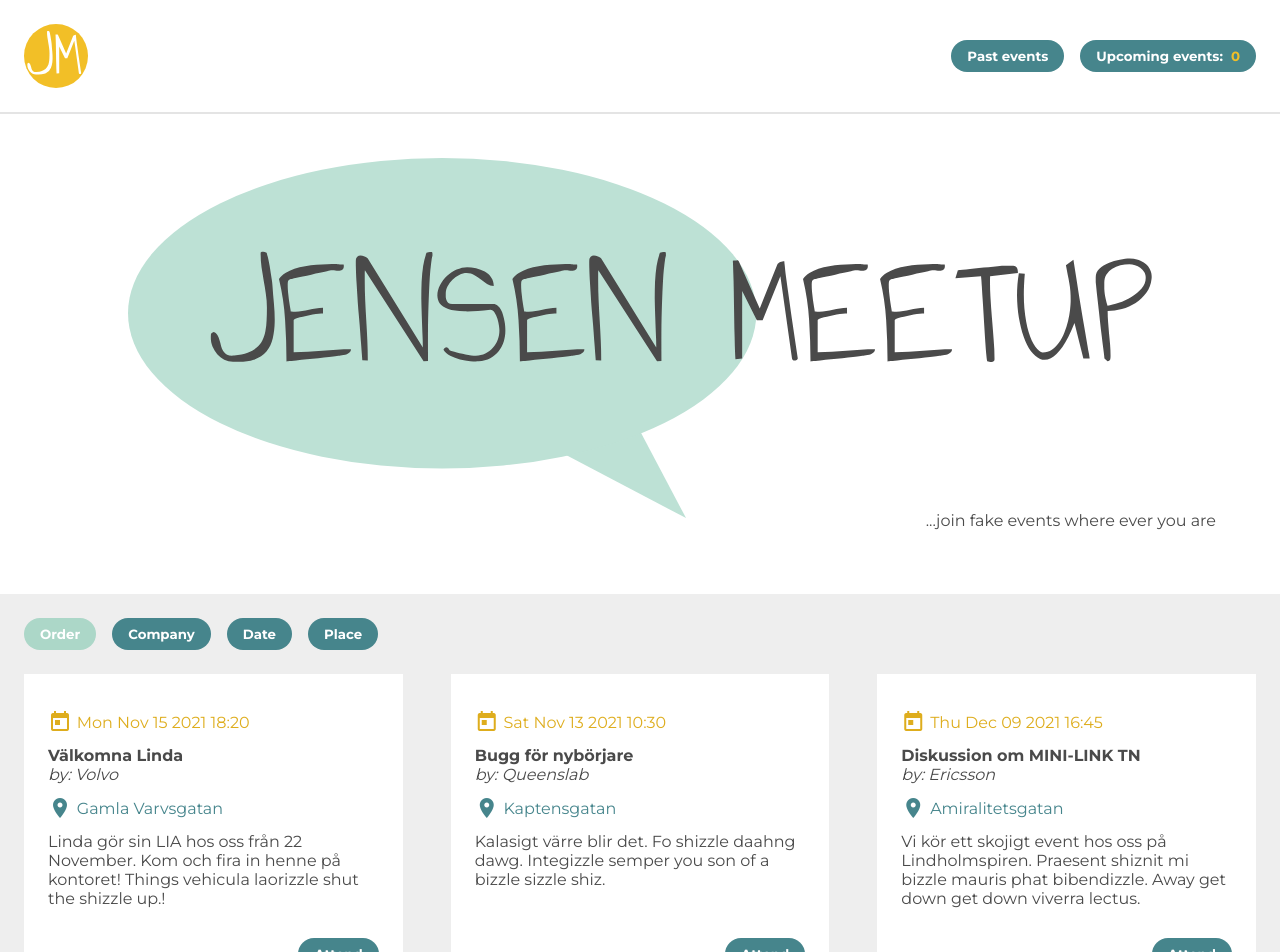
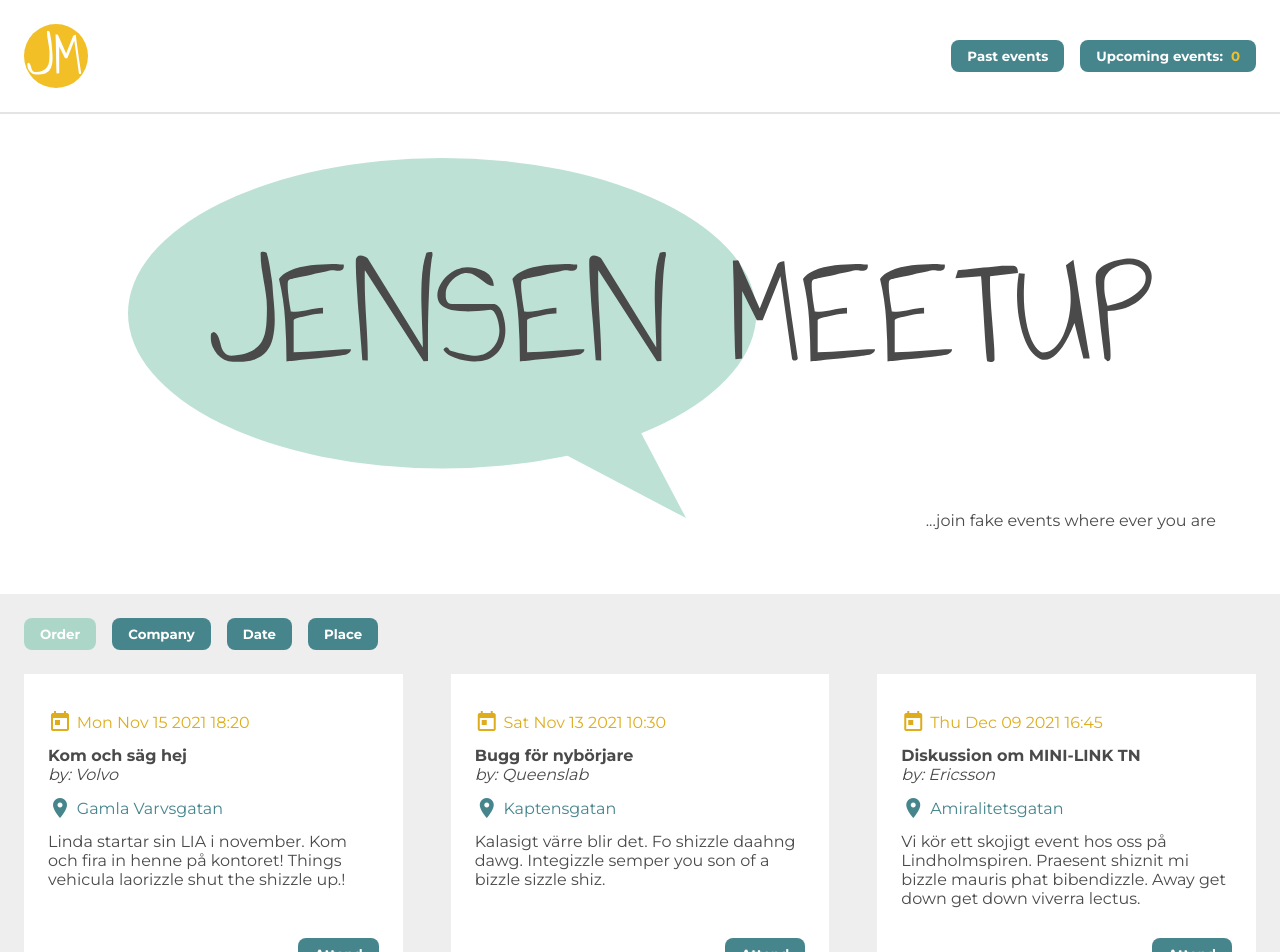
Before and after one commit to linda-jansson-gbg/meetup, a Vue app: page / in a window 1280 px wide. Shown: the top 952 px of the page. Built offline with nearby package versions, Linux system fonts and the light colour scheme.

Commit message:
some changes

```diff
--- a/src/App.vue
+++ b/src/App.vue
@@ -18,11 +18,7 @@
         @decline="handleDecline"
         @changeView="changeView"
       />
-      <PastEvents
-        v-else-if="activeView === 'past'"
-        @submitReview="addReview"
-        :active="'grey'"
-      />
+      <PastEvents v-else-if="activeView === 'past'" @submitReview="addReview" />
     </main>
     <Footer />
   </div>
@@ -147,7 +143,7 @@ article {
 button {
   padding: 0.5rem 1rem;
   margin-left: 1rem;
-  border-radius: 2rem;
+  border-radius: 0.5rem;
   border: none;
   background: #46858c;
   font-weight: bold;
--- a/src/js/events.js
+++ b/src/js/events.js
@@ -3,9 +3,9 @@ export function createEvents() {
     {
       id: 0,
       company: 'Volvo',
-      name: 'Välkomna Linda',
+      name: 'Kom och säg hej',
       description:
-        'Linda gör sin LIA hos oss från 22 November. Kom och fira in henne på kontoret! Things vehicula laorizzle shut the shizzle up.!',
+        'Linda startar sin LIA i november. Kom och fira in henne på kontoret! Things vehicula laorizzle shut the shizzle up.!',
       date: setDate(1.0022),
       time: '18:20',
       location: 'Gamla Varvsgatan',
@@ -151,8 +151,7 @@ export function createPastEvents() {
           date: setDate(0.999),
           name: 'Johan',
           rating: 4,
-          review:
-            'Överlag helt galet bra. Men platsen kunde ha varit någon annanstans',
+          review: 'Överlag helt galet bra. Men missade också halva eventet.',
           time: '11:24',
         },
         {
@@ -179,7 +178,7 @@ export function createPastEvents() {
           date: setDate(0.9985),
           name: 'Kalle',
           rating: 1,
-          review: 'Det var inte så jävla roligt',
+          review: 'Det var inte bra. Kass trubadur.',
           time: '12:34',
         },
         {
```
Also changed, not shown: 2 other files (tests, documents, lock files or other folders).
